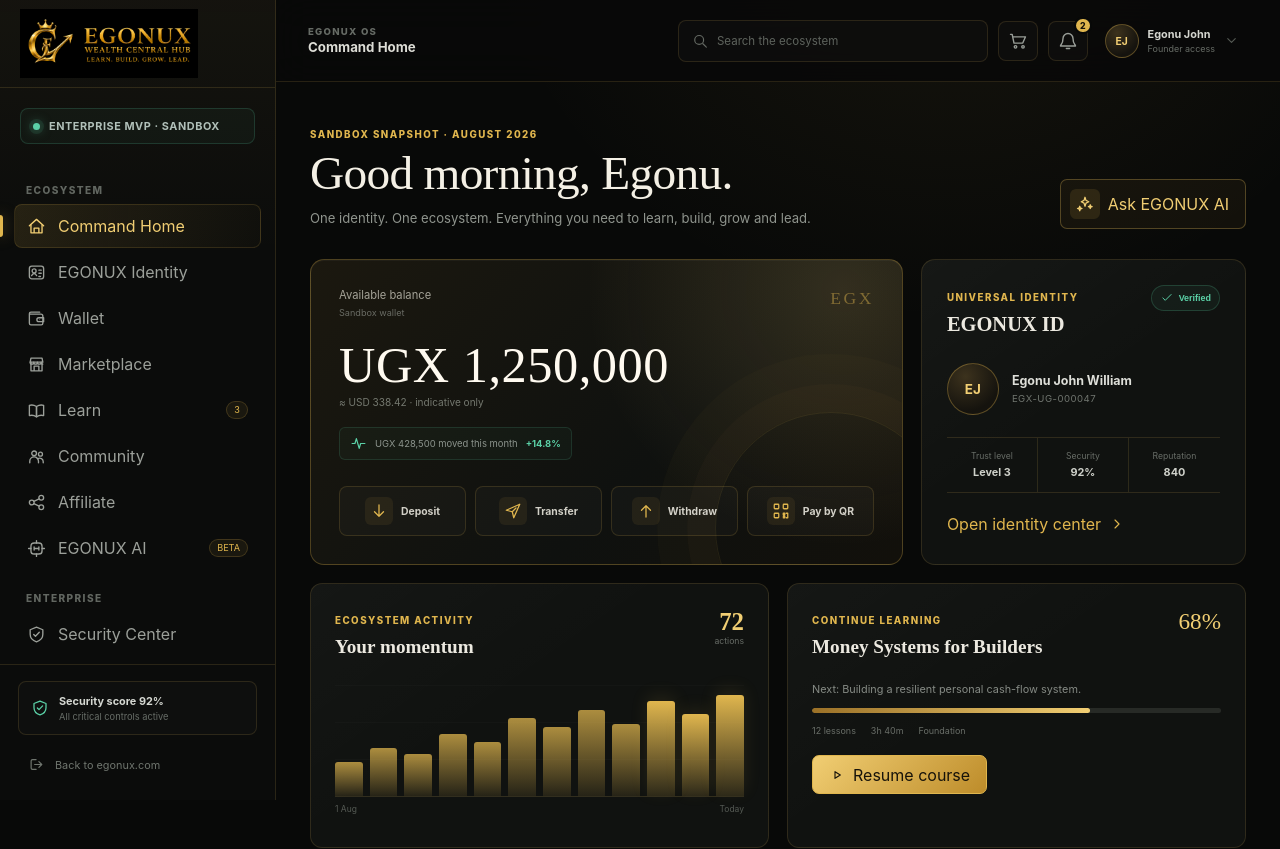
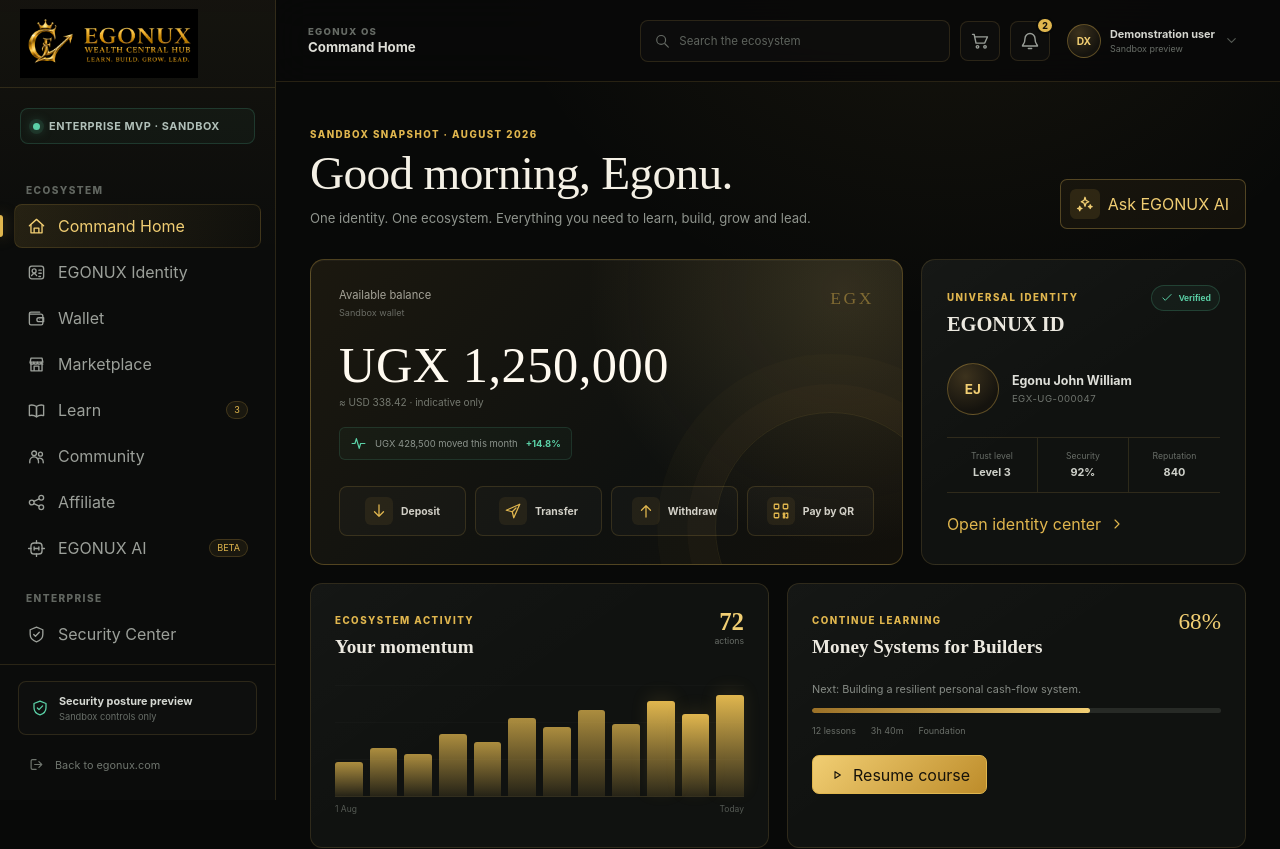
Before and after one commit to Egonu-john/Egonux, a Next.js app: page /os in a window 1280 px wide. Shown: the top 849 px of the page. Built offline with nearby package versions, Linux system fonts and the light colour scheme.

Commit message:
Enforce authenticated role-aware OS access

```diff
--- a/components/os/AppShell.tsx
+++ b/components/os/AppShell.tsx
@@ -3,7 +3,8 @@ import Link from 'next/link';
 import type { ReactNode } from 'react';
 import { useMemo, useState } from 'react';
 import { enterpriseNavigation, notifications, primaryNavigation } from '@/lib/os-data';
-import type { ModuleId } from '@/types/egonux';
+import type { AuthenticatedPrincipal } from '@/types/backend';
+import type { ModuleId, NavigationItem } from '@/types/egonux';
 import Icon from './Icon';
 import styles from '@/styles/OS.module.css';
 
@@ -13,10 +14,11 @@ interface AppShellProps {
   children: ReactNode;
   onSelect: (module: ModuleId) => void;
   onDismissToast: () => void;
+  onSignOut?: () => Promise<void>;
+  principal: AuthenticatedPrincipal | null;
   toast: string;
+  visibleEnterpriseNavigation: typeof enterpriseNavigation;
 }
-
-const allNavigation = [...primaryNavigation, ...enterpriseNavigation];
 
 export default function AppShell({
   activeModule,
@@ -24,18 +26,25 @@ export default function AppShell({
   children,
   onSelect,
   onDismissToast,
+  onSignOut,
+  principal,
   toast,
+  visibleEnterpriseNavigation,
 }: AppShellProps) {
   const [isMenuOpen, setIsMenuOpen] = useState(false);
   const [isNotificationsOpen, setIsNotificationsOpen] = useState(false);
   const [query, setQuery] = useState('');
 
-  const currentTitle = allNavigation.find((item) => item.id === activeModule)?.label ?? 'Command Home';
+  const visibleNavigation = useMemo(
+    () => [...primaryNavigation, ...visibleEnterpriseNavigation],
+    [visibleEnterpriseNavigation],
+  );
+  const currentTitle = visibleNavigation.find((item) => item.id === activeModule)?.label ?? 'Command Home';
   const searchResults = useMemo(() => {
     const normalized = query.trim().toLowerCase();
     if (normalized.length < 2) return [];
-    return allNavigation.filter((item) => item.label.toLowerCase().includes(normalized)).slice(0, 5);
-  }, [query]);
+    return visibleNavigation.filter((item) => item.label.toLowerCase().includes(normalized)).slice(0, 5);
+  }, [query, visibleNavigation]);
 
   const selectModule = (module: ModuleId) => {
     onSelect(module);
@@ -43,7 +52,7 @@ export default function AppShell({
     setQuery('');
   };
 
-  const renderNavigation = (items: typeof allNavigation) =>
+  const renderNavigation = (items: NavigationItem[]) =>
     items.map((item) => (
       <button
         aria-current={activeModule === item.id ? 'page' : undefined}
@@ -99,21 +108,28 @@ export default function AppShell({
           <span className={styles.navLabel}>Ecosystem</span>
           {renderNavigation(primaryNavigation)}
           <span className={styles.navLabel}>Enterprise</span>
-          {renderNavigation(enterpriseNavigation)}
+          {renderNavigation(visibleEnterpriseNavigation)}
         </nav>
 
         <div className={styles.sidebarFooter}>
           <div className={styles.securityMini}>
             <Icon name="security" size={18} />
             <div>
-              <strong>Security score 92%</strong>
-              <span>All critical controls active</span>
+              <strong>Security posture preview</strong>
+              <span>Sandbox controls only</span>
             </div>
           </div>
-          <Link className={styles.backToSite} href="/">
-            <Icon name="logout" size={17} />
-            Back to egonux.com
-          </Link>
+          {onSignOut ? (
+            <button className={styles.backToSite} onClick={() => void onSignOut()} type="button">
+              <Icon name="logout" size={17} />
+              Sign out securely
+            </button>
+          ) : (
+            <Link className={styles.backToSite} href="/">
+              <Icon name="logout" size={17} />
+              Back to egonux.com
+            </Link>
+          )}
         </div>
       </aside>
 
@@ -223,10 +239,10 @@ export default function AppShell({
             </div>
 
             <button className={styles.profileButton} onClick={() => selectModule('identity')} type="button">
-              <span className={styles.avatar}>EJ</span>
+              <span className={styles.avatar}>{principal?.email?.slice(0, 2).toUpperCase() ?? 'DX'}</span>
               <span className={styles.profileCopy}>
-                <strong>Egonu John</strong>
-                <small>Founder access</small>
+                <strong>{principal?.email ?? 'Demonstration user'}</strong>
+                <small>{principal ? `${principal.roles.join(', ')} access` : 'Sandbox preview'}</small>
               </span>
               <Icon name="chevron-right" size={15} />
             </button>
--- a/components/os/EgonuxOS.tsx
+++ b/components/os/EgonuxOS.tsx
@@ -1,5 +1,8 @@
 import { useRouter } from 'next/router';
 import { useCallback, useEffect, useState } from 'react';
+import { hasAnyRole } from '@/lib/auth/roles';
+import { enterpriseNavigation } from '@/lib/os-data';
+import type { AuthenticatedPrincipal, EgonuxRole } from '@/types/backend';
 import type { ActionRequest, ModuleId } from '@/types/egonux';
 import ActionModal from './ActionModal';
 import AppShell from './AppShell';
@@ -20,7 +23,17 @@ const moduleIds = new Set<ModuleId>([
   'affiliate', 'ai', 'security', 'developer', 'admin',
 ]);
 
-export default function EgonuxOS() {
+interface EgonuxOSProps {
+  principal: AuthenticatedPrincipal | null;
+}
+
+const enterpriseAccess: Partial<Record<ModuleId, readonly EgonuxRole[]>> = {
+  security: ['support', 'compliance', 'admin', 'founder'],
+  developer: ['admin', 'founder'],
+  admin: ['admin', 'founder'],
+};
+
+export default function EgonuxOS({ principal }: EgonuxOSProps) {
   const router = useRouter();
   const [activeAction, setActiveAction] = useState<ActionRequest['type'] | null>(null);
   const [cartCount, setCartCount] = useState(0);
@@ -29,8 +42,21 @@ export default function EgonuxOS() {
   const requestedModule = Array.isArray(router.query.module)
     ? router.query.module[0]
     : router.query.module;
+  const visibleEnterpriseNavigation = principal
+    ? enterpriseNavigation.filter((item) => {
+        const required = enterpriseAccess[item.id] ?? [];
+        return required.length === 0 || hasAnyRole(principal.roles, required);
+      })
+    : enterpriseNavigation;
+  const visibleModuleIds = new Set<ModuleId>([
+    ...moduleIds,
+    ...visibleEnterpriseNavigation.map((item) => item.id),
+  ]);
+  for (const moduleId of Object.keys(enterpriseAccess) as ModuleId[]) {
+    if (!visibleEnterpriseNavigation.some((item) => item.id === moduleId)) visibleModuleIds.delete(moduleId);
+  }
   const activeModule =
-    router.isReady && requestedModule && moduleIds.has(requestedModule as ModuleId)
+    router.isReady && requestedModule && visibleModuleIds.has(requestedModule as ModuleId)
       ? (requestedModule as ModuleId)
       : 'home';
 
@@ -58,6 +84,12 @@ export default function EgonuxOS() {
     showToast(`${title} added to your sandbox cart.`);
   };
 
+  const signOut = async () => {
+    const { signOutOfEgonux } = await import('@/lib/auth/client');
+    await signOutOfEgonux();
+    await router.push('/login');
+  };
+
   const renderActiveView = () => {
     switch (activeModule) {
       case 'identity': return <IdentityView />;
@@ -80,7 +112,10 @@ export default function EgonuxOS() {
       cartCount={cartCount}
       onDismissToast={() => setToast('')}
       onSelect={selectModule}
+      onSignOut={principal ? signOut : undefined}
+      principal={principal}
       toast={toast}
+      visibleEnterpriseNavigation={visibleEnterpriseNavigation}
     >
       {renderActiveView()}
       <ActionModal action={activeAction} onClose={() => setActiveAction(null)} onSubmit={submitAction} />
--- a/lib/auth/session.ts
+++ b/lib/auth/session.ts
@@ -1,5 +1,6 @@
 import type { DecodedIdToken } from 'firebase-admin/auth';
-import type { NextApiRequest, NextApiResponse } from 'next';
+import type { NextApiResponse } from 'next';
+import type { IncomingHttpHeaders } from 'node:http';
 import { getAdminAuth } from '@/lib/firebase/admin';
 import { parseRoles } from '@/lib/auth/roles';
 import type { AuthenticatedPrincipal, EgonuxRole } from '@/types/backend';
@@ -22,7 +23,11 @@ export function sessionDurationMs() {
   return days * 24 * 60 * 60 * 1000;
 }
 
-export function readCookie(request: NextApiRequest, name: string) {
+interface RequestWithHeaders {
+  headers: IncomingHttpHeaders;
+}
+
+export function readCookie(request: RequestWithHeaders, name: string) {
   return request.headers.cookie
     ?.split(';')
     .map((part) => part.trim().split('='))
@@ -54,7 +59,7 @@ function toPrincipal(token: DecodedIdToken): AuthenticatedPrincipal {
 }
 
 export async function requirePrincipal(
-  request: NextApiRequest,
+  request: RequestWithHeaders,
   requiredRoles: readonly EgonuxRole[] = [],
 ) {
   const cookie = readCookie(request, sessionCookieName());
--- a/pages/os.tsx
+++ b/pages/os.tsx
@@ -1,7 +1,14 @@
 import Head from 'next/head';
+import type { GetServerSideProps } from 'next';
 import EgonuxOS from '@/components/os/EgonuxOS';
+import { requirePrincipal } from '@/lib/auth/session';
+import type { AuthenticatedPrincipal } from '@/types/backend';
 
-export default function OperatingSystemPage() {
+interface OperatingSystemPageProps {
+  principal: AuthenticatedPrincipal | null;
+}
+
+export default function OperatingSystemPage({ principal }: OperatingSystemPageProps) {
   const title = 'EGONUX OS v3.0.1 — Enterprise MVP Sandbox';
   const description =
     'Explore the EGONUX OS Enterprise MVP sandbox: one identity, wallet, marketplace, learning platform, community, intelligence, and command center.';
@@ -30,7 +37,20 @@ export default function OperatingSystemPage() {
         />
         <meta name="twitter:card" content="summary_large_image" />
       </Head>
-      <EgonuxOS />
+      <EgonuxOS principal={principal} />
     </>
   );
 }
+
+export const getServerSideProps: GetServerSideProps<OperatingSystemPageProps> = async (context) => {
+  if (process.env.EGONUX_AUTH_REQUIRED !== 'true') {
+    return { props: { principal: null } };
+  }
+
+  try {
+    return { props: { principal: await requirePrincipal(context.req) } };
+  } catch {
+    const destination = `/login?next=${encodeURIComponent(context.resolvedUrl)}`;
+    return { redirect: { destination, permanent: false } };
+  }
+};
--- a/styles/OS.module.css
+++ b/styles/OS.module.css
@@ -230,9 +230,15 @@
 .backToSite {
   display: flex;
   align-items: center;
+  width: 100%;
   gap: 9px;
   padding: 7px 11px;
+  border: 0;
   color: #6f756e;
+  background: transparent;
+  font: inherit;
+  text-align: left;
+  cursor: pointer;
   font-size: 0.68rem;
   transition: color 0.2s ease;
 }
```
Also changed, not shown: 2 other files (tests, documents, lock files or other folders).
